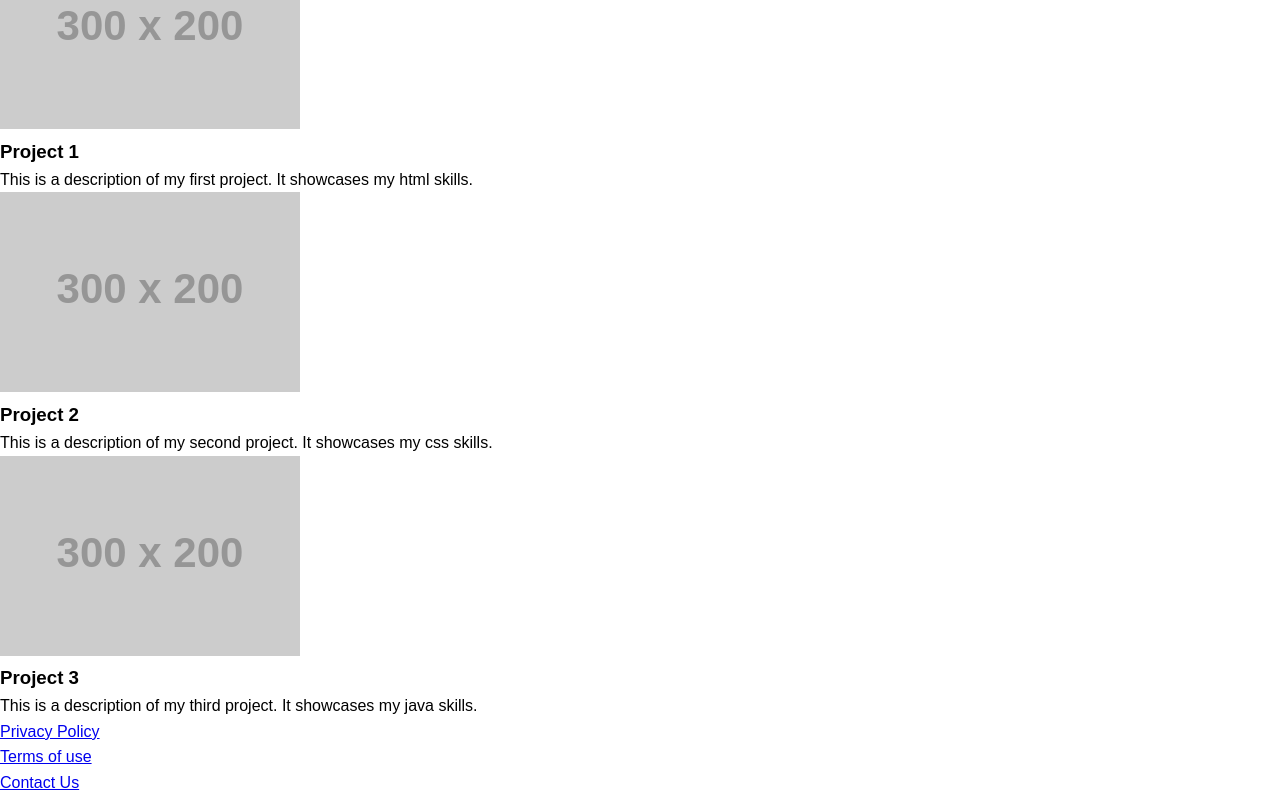
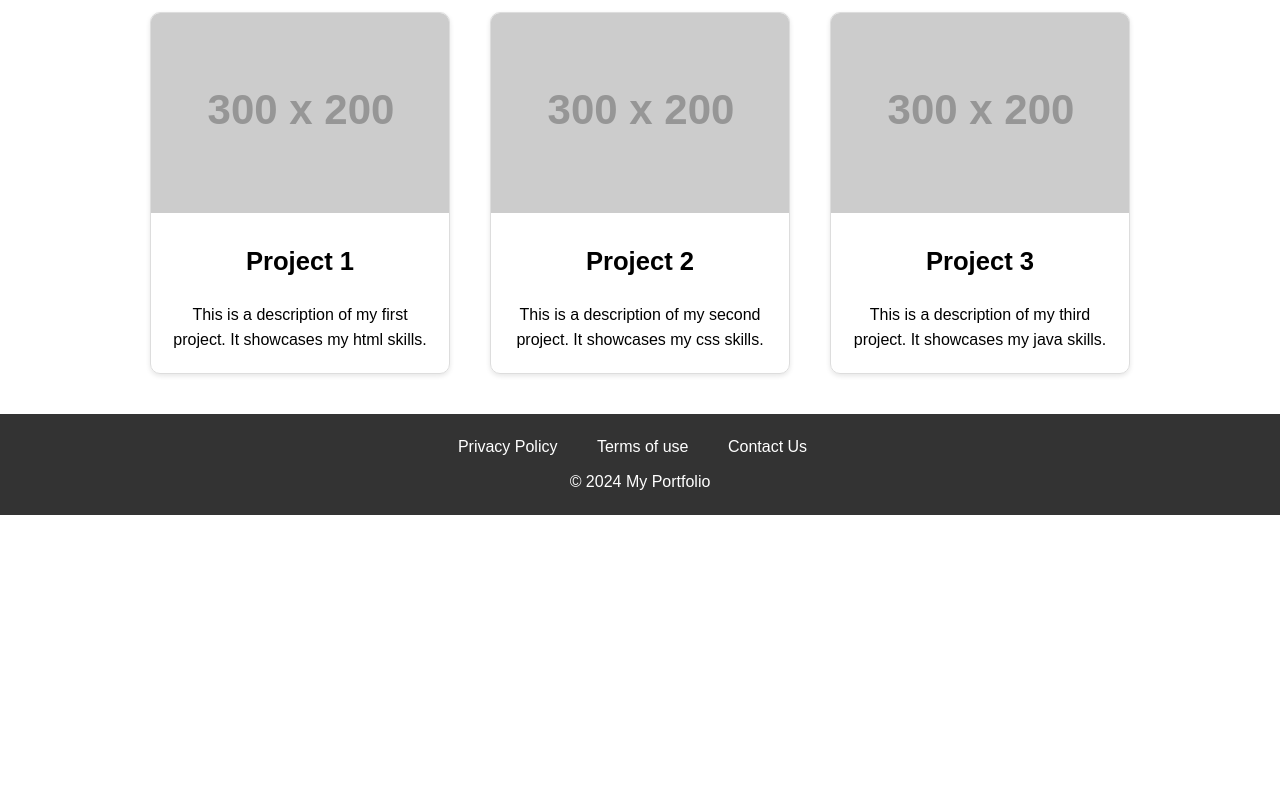
Before and after one commit to doc-234/First, a plain HTML site: page CT HW/Folder D/Landing Page.html in a window 1280 px wide. Shown: the part 617-1412 px from the top of the page. After the commit the page ends 1132 px from the top, so only its background shows below. Drawn offline with Linux system fonts and the light colour scheme; placeholder pictures from the web are drawn by us.

Commit message:
landing finished

```diff
--- a/CT HW/Folder D/Landing Page.html
+++ b/CT HW/Folder D/Landing Page.html
@@ -28,18 +28,24 @@
             <div class="project-list">
                 <div class="project-item">
                     <img src="https://placehold.co/300x200"/>
+                    <div class="content">
                     <h3>Project 1</h3>
                     <p>This is a description of my first project. It showcases my html skills.</p>
+                    </div>
                 </div>
                 <div class="project-item">
                     <img src="https://placehold.co/300x200"/>
+                      <div class="content">
                     <h3>Project 2</h3>
                     <p>This is a description of my second project. It showcases my css skills.</p>
+                    </div>
                 </div>
                 <div class="project-item">
                     <img src="https://placehold.co/300x200"/>
+                    <div class="content">
                     <h3>Project 3</h3>
                     <p>This is a description of my third project. It showcases my java skills.</p>
+                    </div>
                 </div>
             </div>
         </section>
@@ -51,6 +57,7 @@
             <li><a href="#Terms of Use">Terms of use</a></li>
             <li><a href="#Contact Us">Contact Us</a></li>
         </ul>
+        <p>&copy; 2024 My Portfolio</p>
     </footer>
 </body>
 </html>
--- a/CT HW/Folder D/Style.css
+++ b/CT HW/Folder D/Style.css
@@ -2,6 +2,10 @@
     margin: 0;
     padding: 0;
     box-sizing: border-box;
+}
+
+body, html {
+    height: 100%100vh;
 }
 
 body {
@@ -49,9 +53,65 @@ body {
 
 .hero p {
     font-size: 1.2em;
+    margin-bottom: 30px;
+}
+
+.hero-image {
+    border-radius: 10px;
+}
+
+.portfolio {
+    text-align: center;
+    padding: 40px;
+}
+.project-list {
+   display: flex;
+   justify-content: center;
+   gap: 40px;
+   flex-wrap: wrap;
+}
+
+.project-item{
+    border: 1px solid #ddd;
+    border-radius: 10px;
+    overflow: hidden;
+    width: 300px;
+    box-shadow: 0 2px 5px rgba(0,0,0,0.1);
+}
+
+.portfolio h2   {
+    font-size: 2em;
     margin-bottom: 20px;
 }
 
-.hero-image {
-    border-radius: 400px;
+.content {
+    padding: 20px;
 }
+
+.footer {
+    background-color: #333;
+    color: white;
+    text-align: center;
+    padding: 20px;
+    width: 100%;
+}
+
+.footer ul {
+    list-style: none;
+    padding-bottom: 10px;
+}
+
+.footer ul li{
+    display: inline;
+    padding: 10px;
+    margin-right: 15px;
+}
+.footer a {
+    color: white;
+    text-decoration: none;
+}
+
+.portfolio h3 {
+    margin-bottom: 20px;
+    font-size: 1.6em;
+}
```
